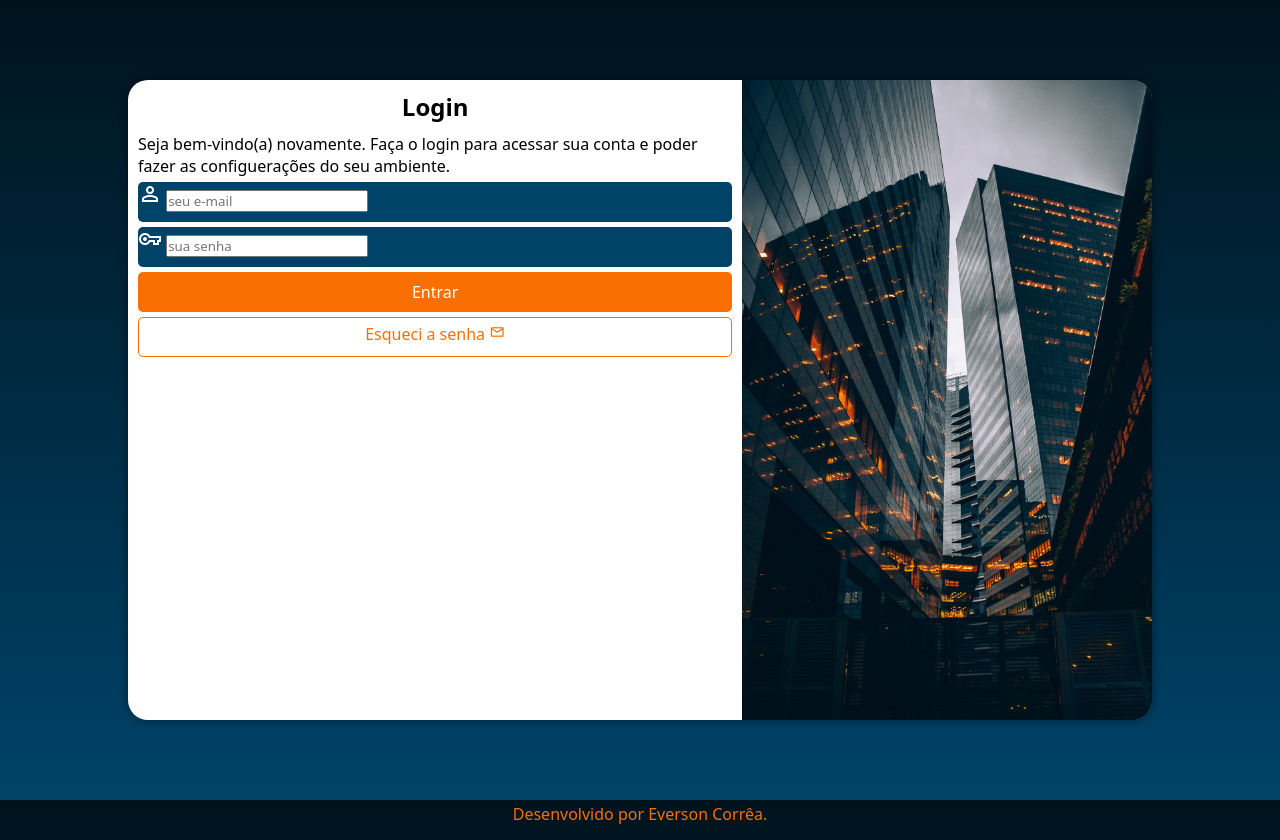
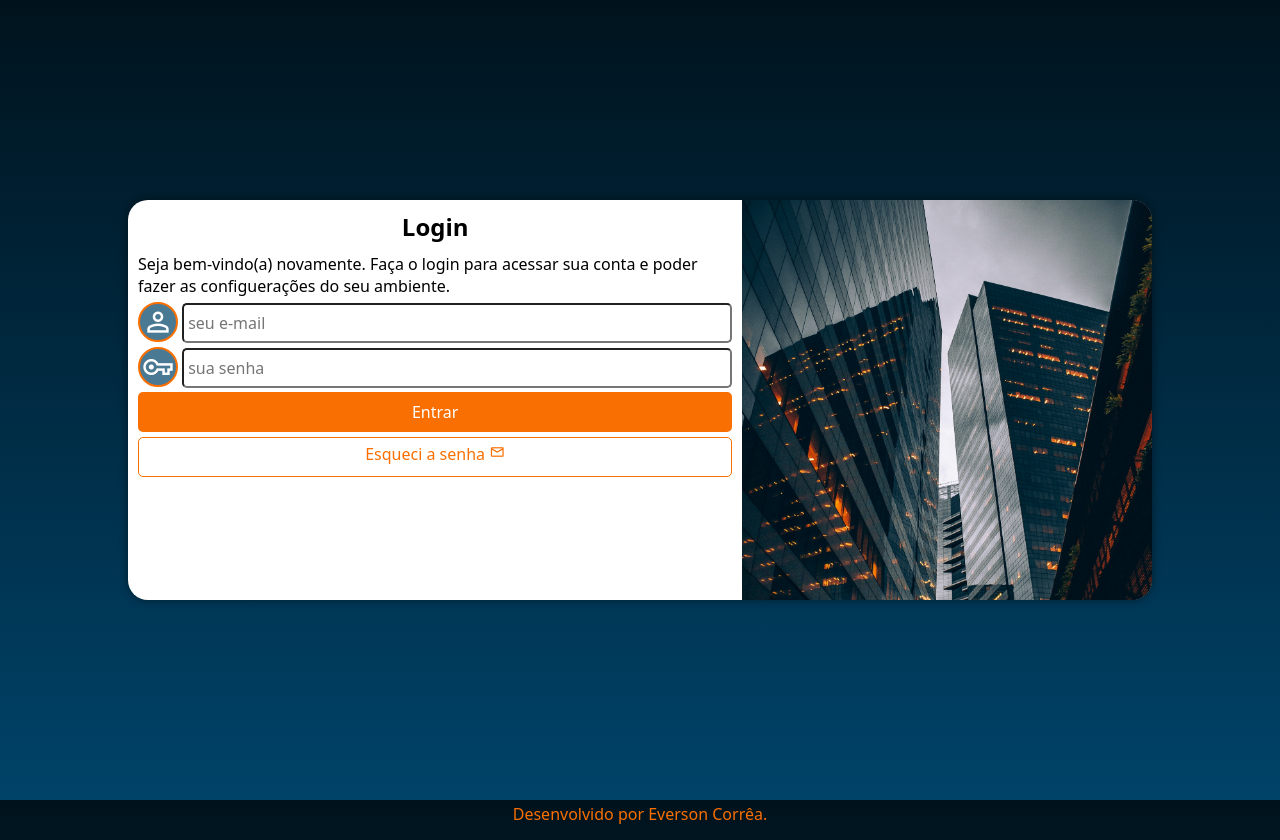
Before and after one commit to EversonCorrea/projeto-login, a plain HTML site: page index.html in a window 1280 px wide. Drawn offline with nearby package versions, Linux system fonts and the light colour scheme.

Commit message:
finalizando

```diff
--- a/estilos/media-query.css
+++ b/estilos/media-query.css
@@ -15,8 +15,7 @@ Grandes telas: acima de 1200px
 @media screen and (min-width: 768px) and (max-width: 992px) {
     section#login{
         width: 70vw;
-        height: 70vh;
-
+        height: 50vh;
     }
     section#login > div#imagem{
         float: left; width: 30%; height: 100%;
@@ -28,7 +27,7 @@ Grandes telas: acima de 1200px
 @media screen and (min-width: 992px) {
     section#login{
         width: 80vw;
-        height: 80vh;
+        height: 50vh;
     }
     section#login > div#imagem{
         float: right; width: 40%; height: 100%;
--- a/estilos/style.css
+++ b/estilos/style.css
@@ -29,16 +29,14 @@ section#login{
     width: 260px;
     height: 530px;
     border-radius: 20px;
-
     position: absolute;
     top: 50%;
     left: 50%;
-    transform: translate(-50%, -50%);
     overflow: hidden;
     box-shadow: 0px 0px 10px rgba(0, 0, 0, 0.450);
-
     transition: width .3s, height .3s;
     transition-timing-function: ease;
+    transform: translate(-50%, -50%);
 }
 section#login > div#imagem{
     display: block;
@@ -59,8 +57,7 @@ div#formulario > p{
     font: 0.8em;
 }
 form > div.campo{
-    background-color: #004369;
-    color: white;
+    background-color: white;
     display: block;
     width: 100%;
     height: 40px;
@@ -70,7 +67,26 @@ form > div.campo{
 }
 div.campo > label{
     display: none;
-
+}
+div.campo > span{
+    background-color: #004369b5;
+    color: white;
+    border: 2px solid #F96F01;
+    border-radius: 50px;
+    font-size: 2em;
+    width: 40px;
+    padding: 2px;
+}
+div.campo > input{
+    font-size: 1em;
+    width: calc(100% - 45px);
+    height: 100%;
+    border-radius: 5px;
+    padding: 4px;
+    transform: translateY(-9px);
+}
+div.campo > input:focus-within{
+    background-color: #00436944;
 }
 
 form > input[type=submit]{
```
